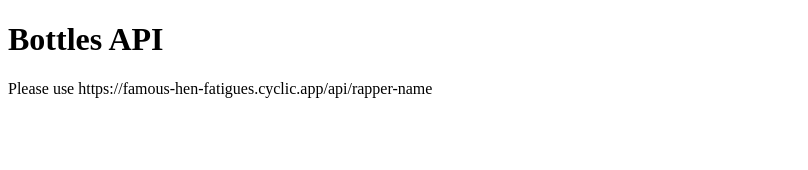
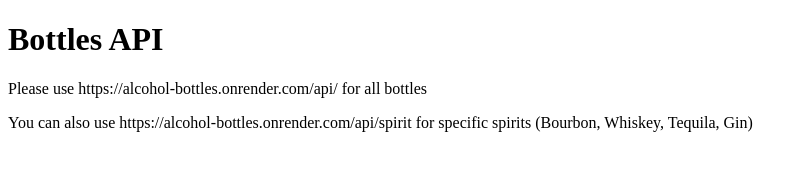
Before and after one commit to dimiprousalis/AlcoholBottlesAPI, a website: page index.html in a window 1280 px wide. Shown: the whole page, without its empty margins (0-808 px from the left). Drawn offline with Linux system fonts and the light colour scheme.

Commit message:
edited text in body

```diff
--- a/index.html
+++ b/index.html
@@ -8,6 +8,7 @@
 </head>
 <body>
     <h1>Bottles API</h1>
-    <p>Please use https://famous-hen-fatigues.cyclic.app/api/rapper-name</p>
+    <p>Please use https://alcohol-bottles.onrender.com/api/ for all bottles</p>
+    <p>You can also use https://alcohol-bottles.onrender.com/api/spirit for specific spirits (Bourbon, Whiskey, Tequila, Gin)</p>
 </body>
 </html>
```
